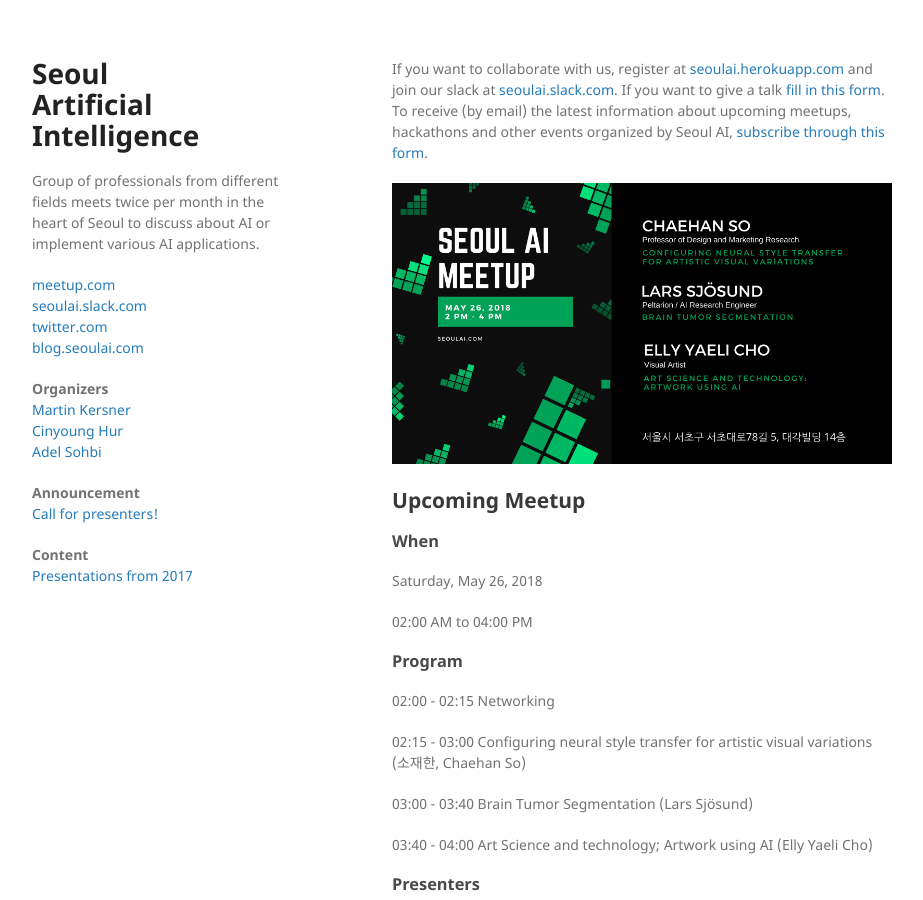
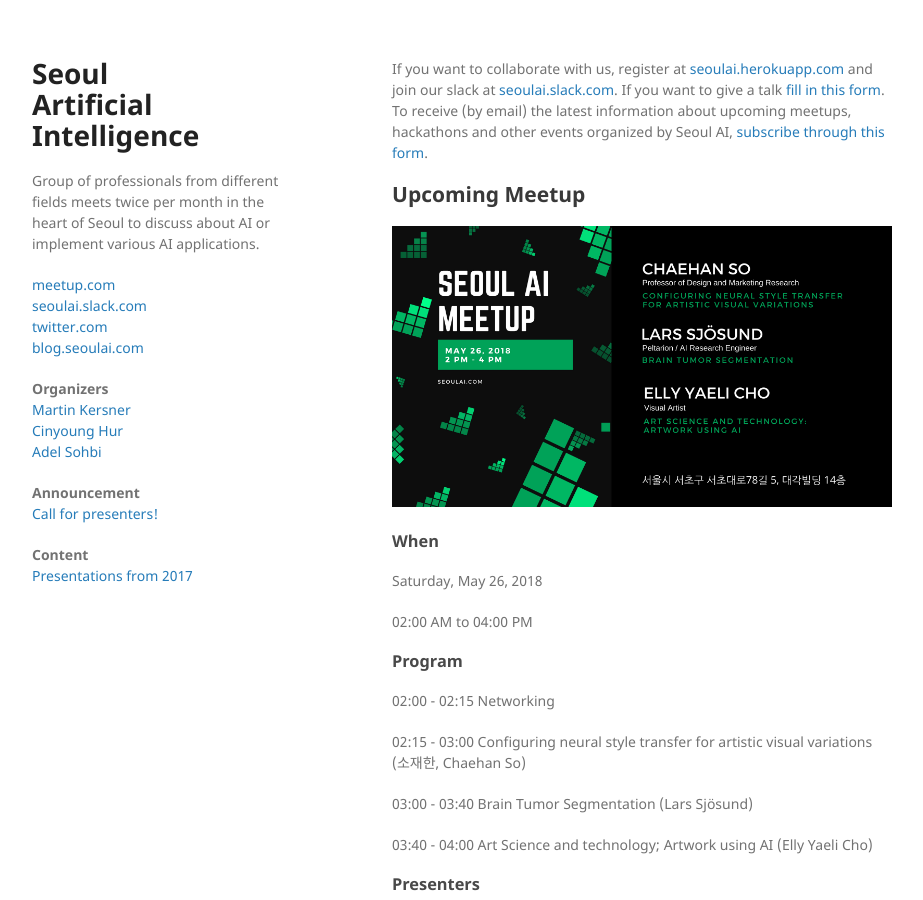
Before and after one commit to martinkersner/seoul-artificial-intelligence-meetup, a Jekyll site: the page built from docs/index.md, in a window 1280 px wide and 900 px high. Shown: the whole window, without its empty margins (178-1101 px from the left). Built offline with Jekyll 4.4.1, drawn with Linux system fonts in a browser that asks for light colours.

Commit message:
poster below title

```diff
--- a/docs/index.md
+++ b/docs/index.md
@@ -6,10 +6,11 @@ tags: [Seoul,"Artificial Intelligence",meetup,AI,call,presenters,practioners,"Ma
 
 If you want to collaborate with us, register at [seoulai.herokuapp.com](https://seoulai.herokuapp.com/) and join our slack at [seoulai.slack.com](https://seoulai.slack.com/). If you want to give a talk [fill in this form](https://goo.gl/forms/BaMrDY3cddP2g82S2). To receive (by email) the latest information about upcoming meetups, hackathons and other events organized by Seoul AI, [subscribe through this form](subscribe).
 
-<a href="images/may_26_2018.png" target="_blank">![png](images/may_26_2018.png)</a>
 
 ## Upcoming Meetup
 <!--## Seoul AI Hackathon-->
+
+<a href="images/may_26_2018.png" target="_blank">![png](images/may_26_2018.png)</a>
 
 ### When
 Saturday, May 26, 2018
```
